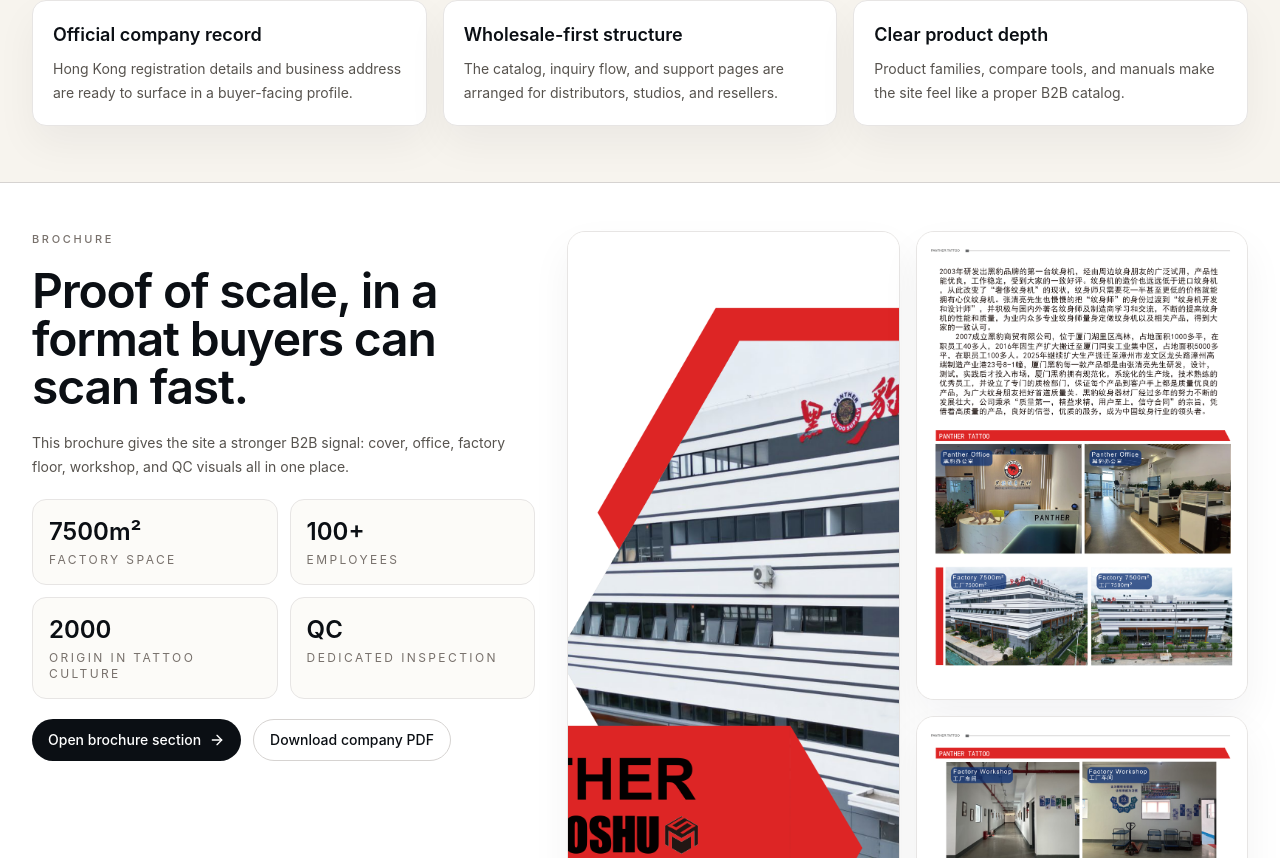
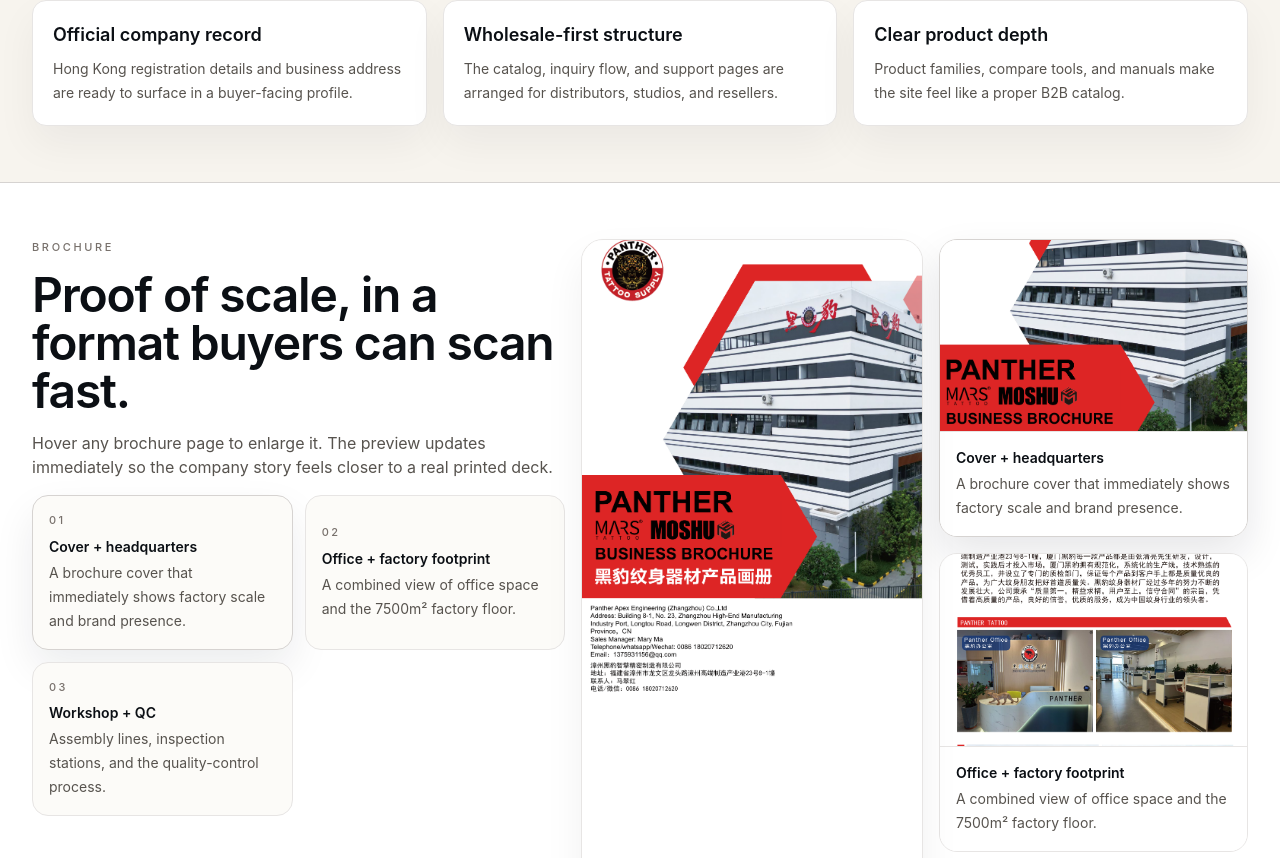
Before and after one commit to Peauntxja/xaq, a Next.js app: page / in a window 1280 px wide. Shown: the part 1282-2140 px from the top of the page. Built offline with nearby package versions, Linux system fonts and the light colour scheme.

Commit message:
Widen layout and add brochure hover preview

```diff
--- a/src/app/about-us/page.tsx
+++ b/src/app/about-us/page.tsx
@@ -1,6 +1,7 @@
 import Link from "next/link";
 import { SplitHero, CatalogSection, TeamGrid } from "@/components/page-blocks";
 import { Panel } from "@/components/ui";
+import { BrochureGallery } from "@/components/brochure-gallery";
 import { companyProfile, companyStrengths, brochureAssets, factoryMetrics, teamMembers } from "@/lib/data";
 
 export default function AboutPage() {
@@ -62,7 +63,7 @@
         </div>
       </CatalogSection>
       <CatalogSection title="Brochure preview" description="The new company brochure brings factory photos and scale into the website." >
-        <div id="brochure" className="grid gap-6 lg:grid-cols-[0.85fr_1.15fr] lg:items-start">
+        <div id="brochure" className="space-y-6">
           <Panel className="space-y-4 p-5">
             <p className="text-[11px] font-medium tracking-[0.22em] text-stone-500">BROCHURE</p>
             <p className="text-lg font-semibold text-ink-950">A visual proof set for B2B buyers.</p>
@@ -85,17 +86,7 @@
               Download company PDF
             </a>
           </Panel>
-          <div className="grid gap-4 sm:grid-cols-2">
-            {brochureAssets.map((asset, index) => (
-              <Panel key={asset.title} className={index === 0 ? "overflow-hidden sm:row-span-2" : "overflow-hidden"}>
-                <img src={asset.image} alt={asset.title} className="h-full w-full object-cover" />
-                <div className="border-t border-stone-200 bg-white p-4">
-                  <p className="text-sm font-semibold text-ink-950">{asset.title}</p>
-                  <p className="mt-1 text-sm leading-6 text-stone-600">{asset.caption}</p>
-                </div>
-              </Panel>
-            ))}
-          </div>
+          <BrochureGallery assets={brochureAssets} />
         </div>
       </CatalogSection>
       <CatalogSection title="Commercial team" description="The people behind the demo store and wholesale flow.">
--- a/src/app/page.tsx
+++ b/src/app/page.tsx
@@ -2,6 +2,7 @@
 import { ArrowRight, Eye } from "lucide-react";
 import { machineProducts, companyProfile, companyStrengths, brochureAssets, factoryMetrics } from "@/lib/data";
 import { Container } from "@/components/ui";
+import { BrochureGallery } from "@/components/brochure-gallery";
 import { formatPrice } from "@/lib/utils";
 
 const heroImage =
@@ -98,17 +99,9 @@
       </section>
 
       <section className="border-b border-stone-300 bg-white">
-        <Container className="grid gap-8 py-12 lg:grid-cols-[0.85fr_1.15fr] lg:items-start">
-          <div className="space-y-5">
-            <p className="text-[11px] font-medium tracking-[0.24em] text-stone-500">BROCHURE</p>
-            <h2 className="text-3xl font-semibold tracking-tight sm:text-5xl">
-              Proof of scale, in a format buyers can scan fast.
-            </h2>
-            <p className="text-sm leading-6 text-stone-600">
-              This brochure gives the site a stronger B2B signal: cover, office, factory floor, workshop, and QC
-              visuals all in one place.
-            </p>
-            <div className="grid grid-cols-2 gap-3">
+        <Container className="py-12 sm:py-14">
+          <BrochureGallery assets={brochureAssets} />
+          <div className="mt-8 grid gap-3 sm:grid-cols-2 xl:grid-cols-4">
             {factoryMetrics.map((item) => (
               <div key={item.label} className="rounded-[14px] border border-stone-200 bg-[#fcfbf8] p-4">
                 <p className="text-2xl font-semibold text-ink-950">{item.value}</p>
@@ -116,7 +109,7 @@
               </div>
             ))}
           </div>
-            <div className="flex flex-wrap gap-3">
+          <div className="mt-6 flex flex-wrap gap-3">
             <Link
               href="/about-us#brochure"
               className="inline-flex items-center gap-2 rounded-full bg-ink-950 px-4 py-2.5 text-sm font-medium text-white transition hover:bg-ink-800"
@@ -130,18 +123,6 @@
             >
               Download company PDF
             </Link>
-            </div>
-          </div>
-          <div className="grid gap-4 sm:grid-cols-2">
-            <article className="overflow-hidden rounded-[18px] border border-stone-200 bg-[#fcfbf8] shadow-[0_18px_40px_rgba(15,23,42,0.05)] sm:row-span-2">
-              <img src={brochureAssets[0].image} alt={brochureAssets[0].title} className="h-full w-full object-cover" />
-            </article>
-            <article className="overflow-hidden rounded-[18px] border border-stone-200 bg-[#fcfbf8] shadow-[0_18px_40px_rgba(15,23,42,0.05)]">
-              <img src={brochureAssets[1].image} alt={brochureAssets[1].title} className="h-full w-full object-cover" />
-            </article>
-            <article className="overflow-hidden rounded-[18px] border border-stone-200 bg-[#fcfbf8] shadow-[0_18px_40px_rgba(15,23,42,0.05)]">
-              <img src={brochureAssets[2].image} alt={brochureAssets[2].title} className="h-full w-full object-cover" />
-            </article>
           </div>
         </Container>
       </section>
--- /dev/null
+++ b/src/components/brochure-gallery.tsx
@@ -0,0 +1,106 @@
+"use client";
+
+import { useMemo, useState } from "react";
+import { cn } from "@/lib/utils";
+import type { BrochureAsset } from "@/lib/data";
+
+export function BrochureGallery({
+  assets,
+  className
+}: {
+  assets: BrochureAsset[];
+  className?: string;
+}) {
+  const [activeIndex, setActiveIndex] = useState(0);
+
+  const activeAsset = useMemo(() => assets[activeIndex] ?? assets[0], [assets, activeIndex]);
+
+  if (!assets.length) return null;
+
+  return (
+    <div className={cn("grid gap-4 xl:grid-cols-[1fr_1.25fr]", className)}>
+      <div className="space-y-4">
+        <div className="max-w-xl space-y-4">
+          <p className="text-[11px] font-medium tracking-[0.24em] text-stone-500">BROCHURE</p>
+          <h2 className="text-3xl font-semibold tracking-tight text-ink-950 sm:text-5xl">
+            Proof of scale, in a format buyers can scan fast.
+          </h2>
+          <p className="text-sm leading-6 text-stone-600 sm:text-base">
+            Hover any brochure page to enlarge it. The preview updates immediately so the company story feels
+            closer to a real printed deck.
+          </p>
+        </div>
+
+        <div className="grid grid-cols-2 gap-3">
+          {assets.map((item, index) => (
+            <button
+              key={item.title}
+              type="button"
+              onMouseEnter={() => setActiveIndex(index)}
+              onFocus={() => setActiveIndex(index)}
+              className={cn(
+                "group rounded-[16px] border bg-[#fcfbf8] p-4 text-left transition",
+                index === activeIndex
+                  ? "border-stone-300 shadow-[0_18px_40px_rgba(15,23,42,0.08)]"
+                  : "border-stone-200 hover:border-stone-300 hover:shadow-[0_18px_40px_rgba(15,23,42,0.06)]"
+              )}
+            >
+              <p className="text-[11px] font-medium tracking-[0.22em] text-stone-500">0{index + 1}</p>
+              <p className="mt-2 text-sm font-semibold text-ink-950">{item.title}</p>
+              <p className="mt-1 text-sm leading-6 text-stone-600">{item.caption}</p>
+            </button>
+          ))}
+        </div>
+      </div>
+
+      <div className="grid gap-4 xl:grid-cols-[1.05fr_0.95fr]">
+        <div className="group relative overflow-hidden rounded-[22px] border border-stone-200 bg-white shadow-[0_18px_40px_rgba(15,23,42,0.06)]">
+          <div className="aspect-[3/4] overflow-hidden bg-stone-100">
+            <img
+              src={activeAsset.image}
+              alt={activeAsset.title}
+              className="h-full w-full object-cover transition duration-700 ease-out group-hover:scale-[1.04]"
+            />
+          </div>
+          <div className="absolute inset-x-0 bottom-0 bg-gradient-to-t from-black/65 via-black/20 to-transparent p-5 text-white">
+            <p className="text-[11px] font-medium tracking-[0.24em] text-white/70">ACTIVE PREVIEW</p>
+            <p className="mt-2 text-lg font-semibold">{activeAsset.title}</p>
+            <p className="mt-1 text-sm leading-6 text-white/80">{activeAsset.caption}</p>
+          </div>
+        </div>
+
+        <div className="grid gap-4 sm:grid-cols-2 xl:grid-cols-1">
+          {assets.map((item, index) => (
+            <button
+              key={item.title}
+              type="button"
+              onMouseEnter={() => setActiveIndex(index)}
+              onFocus={() => setActiveIndex(index)}
+              className={cn(
+                "overflow-hidden rounded-[18px] border text-left transition",
+                index === activeIndex
+                  ? "border-stone-300 shadow-[0_18px_40px_rgba(15,23,42,0.1)]"
+                  : "border-stone-200 hover:border-stone-300 hover:shadow-[0_18px_40px_rgba(15,23,42,0.08)]"
+              )}
+            >
+              <div className="aspect-[16/10] overflow-hidden bg-stone-100">
+                <img
+                  src={item.image}
+                  alt={item.title}
+                  className={cn(
+                    "h-full w-full object-cover transition duration-700 ease-out",
+                    index === activeIndex ? "scale-[1.04]" : "group-hover:scale-[1.05]"
+                  )}
+                />
+              </div>
+              <div className="border-t border-stone-200 bg-white p-4">
+                <p className="text-sm font-semibold text-ink-950">{item.title}</p>
+                <p className="mt-1 text-sm leading-6 text-stone-600">{item.caption}</p>
+              </div>
+            </button>
+          ))}
+        </div>
+      </div>
+    </div>
+  );
+}
--- a/src/components/ui.tsx
+++ b/src/components/ui.tsx
@@ -7,7 +7,7 @@
   children: React.ReactNode;
   className?: string;
 }) {
-  return <div className={cn("mx-auto w-full max-w-7xl px-4 sm:px-6 lg:px-8", className)}>{children}</div>;
+  return <div className={cn("mx-auto w-full max-w-[100rem] px-4 sm:px-6 lg:px-8", className)}>{children}</div>;
 }
 
 export function Section({
```
Lines whose indentation alone changed are shown as unchanged.
